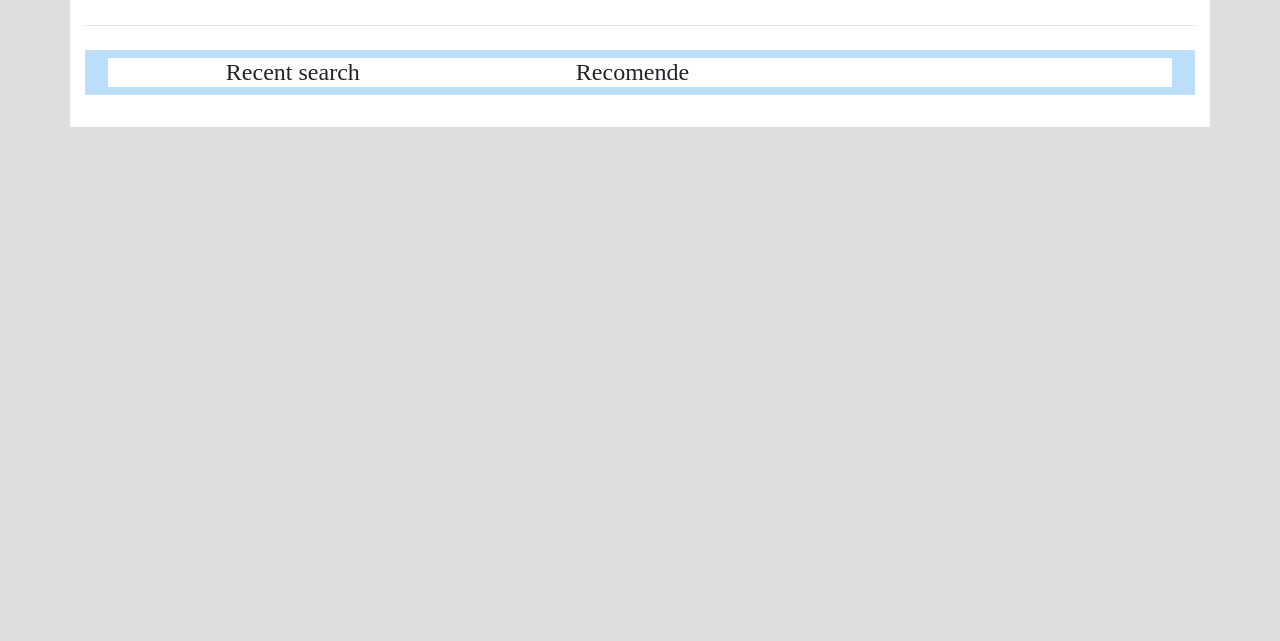
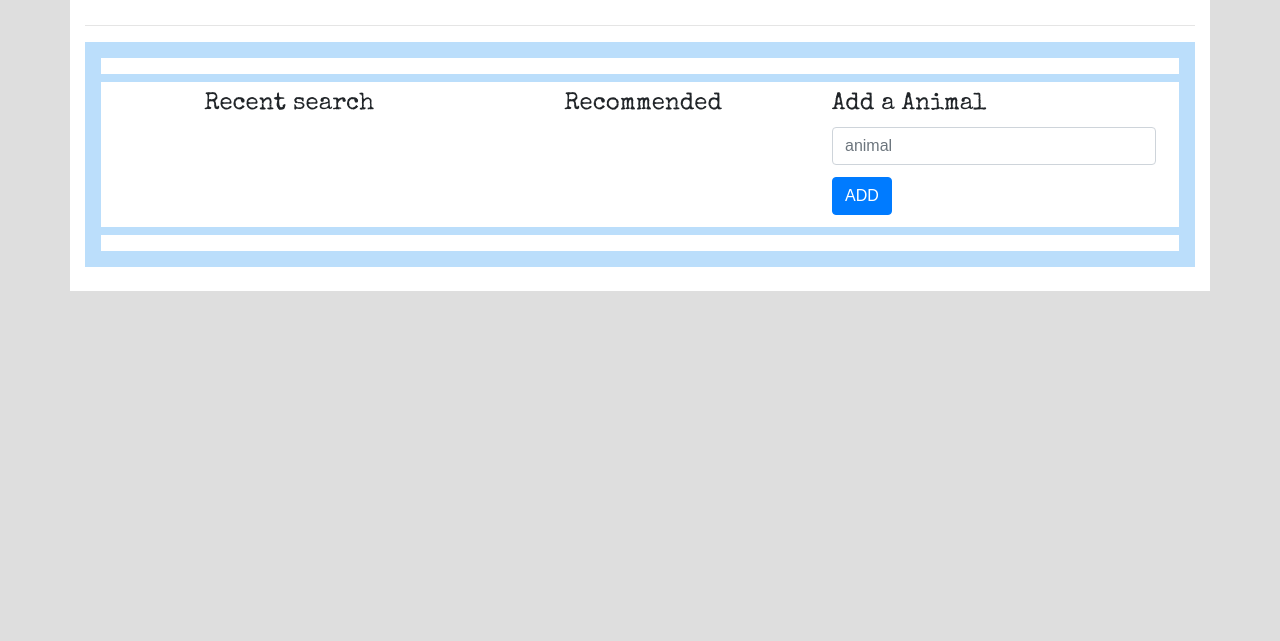
Before and after one commit to priyanshkumar/Giphy-API, a plain HTML site: page index.html in a window 1280 px wide. Shown: the part 159-800 px from the top of the page. Drawn offline with nearby package versions, Linux system fonts and the light colour scheme; a web font is replaced by a local one.

Commit message:
updated css and basic layout of index.html

```diff
--- a/assets/css/style.css
+++ b/assets/css/style.css
@@ -1,5 +1,14 @@
 body {
   background-color: #dedede;
+  font-family: "Marvel", sans-serif;
+}
+
+.heading {
+  font-family: "Boogaloo", cursive;
+}
+
+.headings {
+  font-family: "Special Elite", cursive;
 }
 
 .main-cont {
--- a/index.html
+++ b/index.html
@@ -12,7 +12,7 @@
     ></script>
 
     <!-- Linking javascript file -->
-    <script type="text/javascript" src="./assets/javscript/app.js"></script>
+    <script type="text/javascript" src="./assets/javascript/app.js"></script>
 
     <!-- Bootstrap CDN -->
     <link
@@ -20,6 +20,12 @@
       rel="stylesheet"
       integrity="sha384-ggOyR0iXCbMQv3Xipma34MD+dH/1fQ784/j6cY/iJTQUOhcWr7x9JvoRxT2MZw1T"
       crossorigin="anonymous"
+    />
+
+    <!-- Googlr font CDN -->
+    <link
+      href="https://fonts.googleapis.com/css?family=Boogaloo|Contrail+One|Marvel|Special+Elite"
+      rel="stylesheet"
     />
 
     <!--  Linking CSS files-->
@@ -37,38 +43,50 @@
           </div>
         </div>
       </div>
-      <hr>
+      <hr />
       <div class="row">
         <div class="col-12">
-          <div class="container cont2">
-            <div class="row cont2-row1 m-2">
+          <div class="container p-2 cont2">
+            <div class="row cont2-row1 m-2 p-2">
               <div class="col-12">
                 <div class="bottons"></div>
               </div>
             </div>
-            <div class="row cont2-row2 m-2">
+            <div class="row cont2-row2 m-2 p-2">
               <div class="col-8">
-                <div class="row">
-                  <div class="col-12">
-                    <div class="recent d-flex justify-content-center align-items-center">
-                      <h4 class="col-6 text-center">Recent search</h4>
-                      <h4 class="col-6 text-center">Recomende</h4>
-                    </div>
+                <div
+                  class="row d-flex justify-content-around align-items-around"
+                >
+                  <div>
+                    <h4 class="headings">Recent search</h4>
                   </div>
+                  <div>
+                    <h4 class="headings">Recommended</h4>
+                  </div>
+                </div>
               </div>
-            </div>
-            <div class="col-4">
-              <div class="search"></div>
-            </div>
-          </div>
-            <div class="row cont2-row3 m-2">
-              <div class="col-12">
-                <div class="gifs">
-
+              <div class="col-4">
+                <div class="search form-group m-0">
+                  <h4 class="headings">Add a Animal</h4>
+                  <input
+                    class="my-2 form-control"
+                    type="text"
+                    placeholder="animal"
+                  />
+                  <input
+                    type="submit"
+                    class=" my-1 btn btn-small btn-primary"
+                    value="ADD"
+                  />
                 </div>
               </div>
             </div>
-
+            <div class="row cont2-row3 m-2 p-2">
+              <div class="col-12">
+                <div class="gifs"></div>
+              </div>
+            </div>
+          </div>
         </div>
       </div>
     </div>
```
